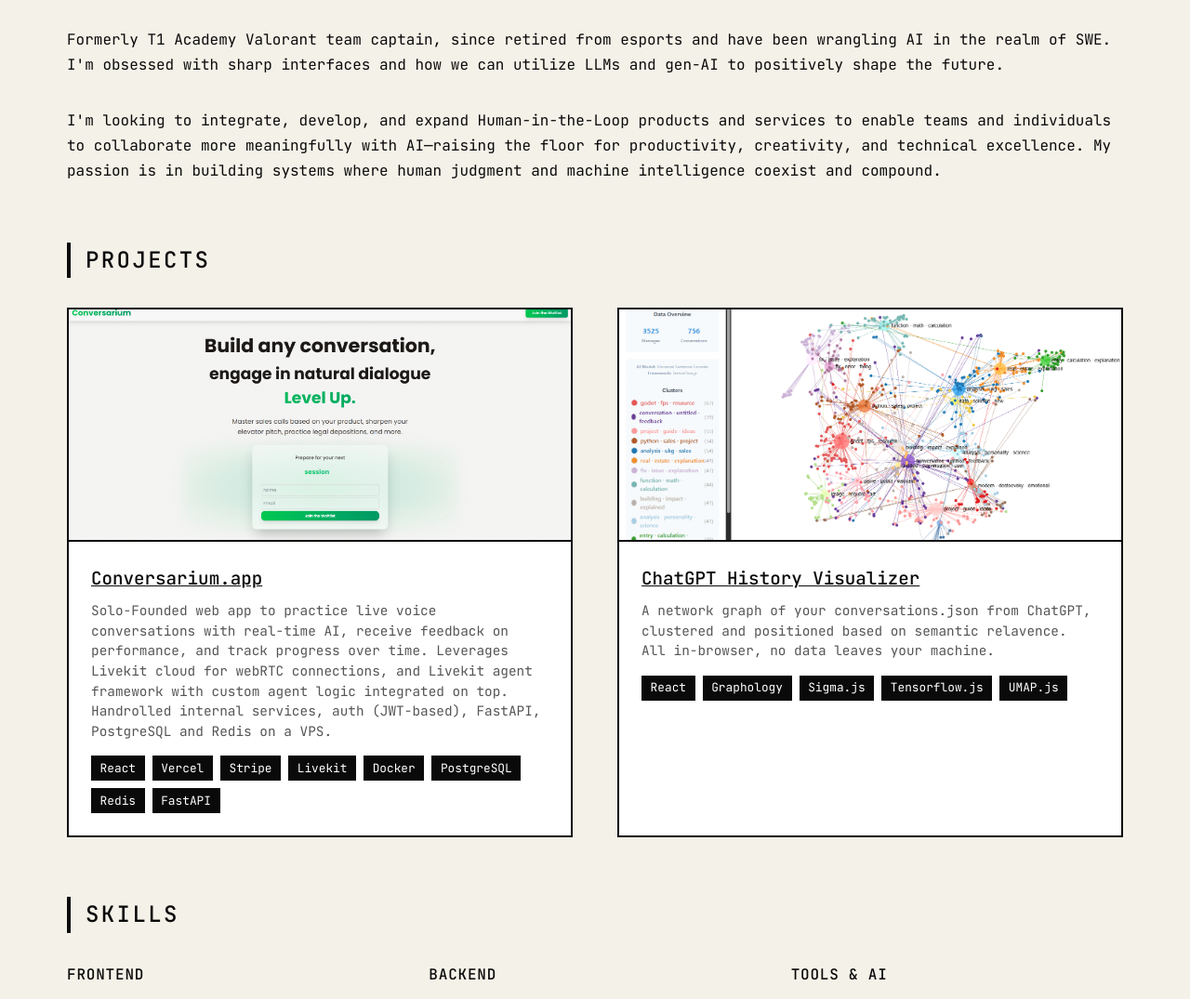
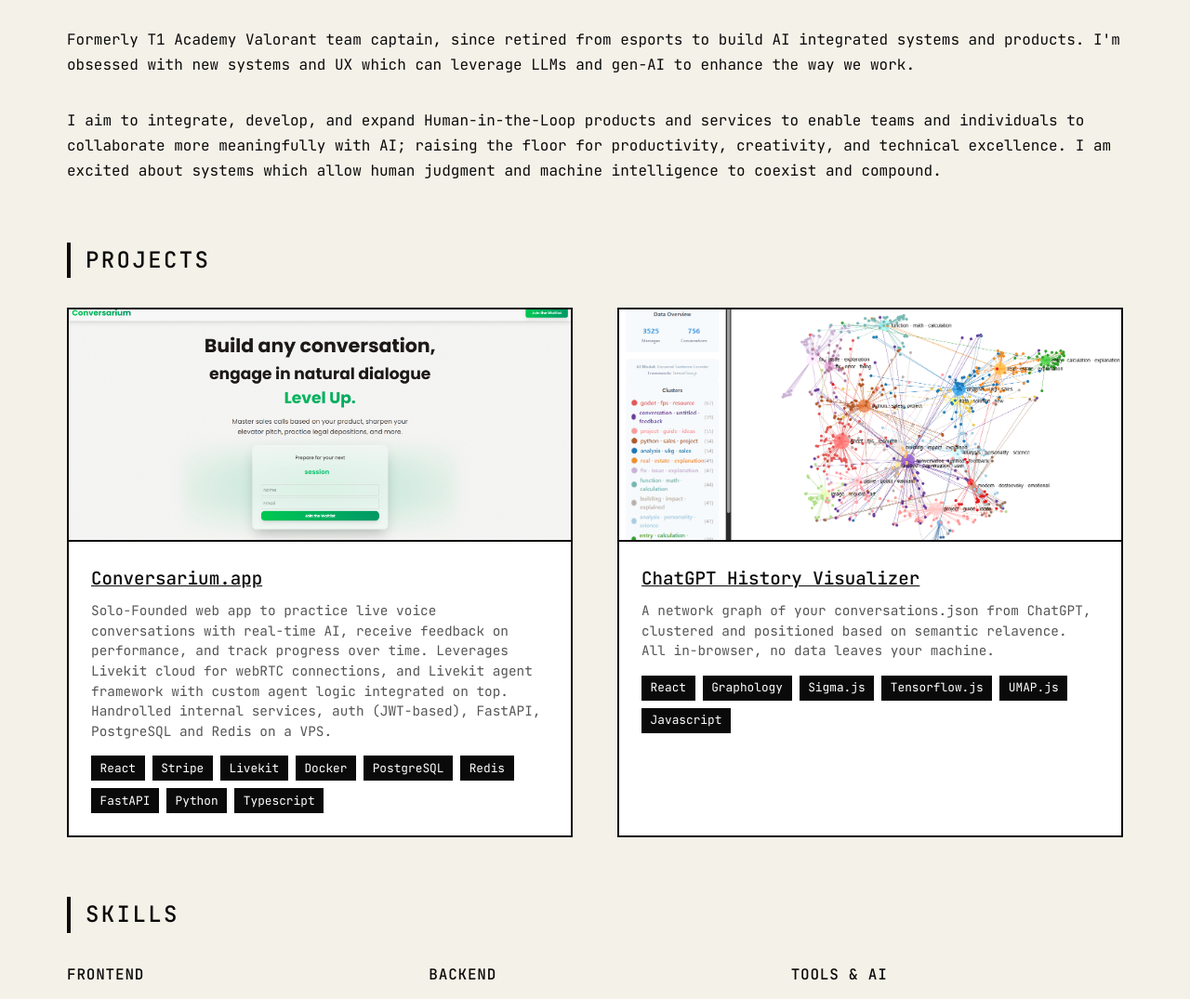
Before and after one commit to andrew-hilton-01/andrew-hilton, a plain HTML site: page index.html in a window 1280 px wide. Shown: the part 377-1452 px from the top of the page at 93% size. Drawn offline with Linux system fonts and the light colour scheme.

Commit message:
slight text changes

```diff
--- a/index.html
+++ b/index.html
@@ -272,10 +272,14 @@
         <section class="section">
             <h2 class="section-title">About</h2>
             <p class="bio">
-                Formerly T1 Academy Valorant team captain, since retired from esports and have been wrangling AI in the realm of SWE. I'm obsessed with sharp interfaces and how we can utilize LLMs and gen-AI to positively shape the future.
+                Formerly T1 Academy Valorant team captain, since retired from esports to build AI integrated systems and products.
+                I'm obsessed with new systems and UX which can leverage LLMs and gen-AI to enhance the way we work.
             </p>
             <p class="bio">
-                I'm looking to integrate, develop, and expand Human-in-the-Loop products and services to enable teams and individuals to collaborate more meaningfully with AI—raising the floor for productivity, creativity, and technical excellence. My passion is in building systems where human judgment and machine intelligence coexist and compound.
+                I aim to integrate, develop, and expand Human-in-the-Loop products and services to enable teams and
+                individuals to collaborate more meaningfully with AI; raising the floor for productivity,
+                creativity, and technical excellence. I am excited about systems which allow human judgment and machine
+                intelligence to coexist and compound.
             </p>
         </section>
 
@@ -298,13 +302,14 @@
                         </p>
                         <div class="project-tech">
                             <span class="tech-tag">React</span>
-                            <span class="tech-tag">Vercel</span>
                             <span class="tech-tag">Stripe</span>
                             <span class="tech-tag">Livekit</span>
                             <span class="tech-tag">Docker</span>
                             <span class="tech-tag">PostgreSQL</span>
                             <span class="tech-tag">Redis</span>
                             <span class="tech-tag">FastAPI</span>
+                            <span class="tech-tag">Python</span>
+                            <span class="tech-tag">Typescript</span>
                         </div>
                     </div>
                 </div>
@@ -327,6 +332,7 @@
                             <span class="tech-tag">Sigma.js</span>
                             <span class="tech-tag">Tensorflow.js</span>
                             <span class="tech-tag">UMAP.js</span>
+                            <span class="tech-tag">Javascript</span>
                         </div>
                     </div>
                 </div>
```
